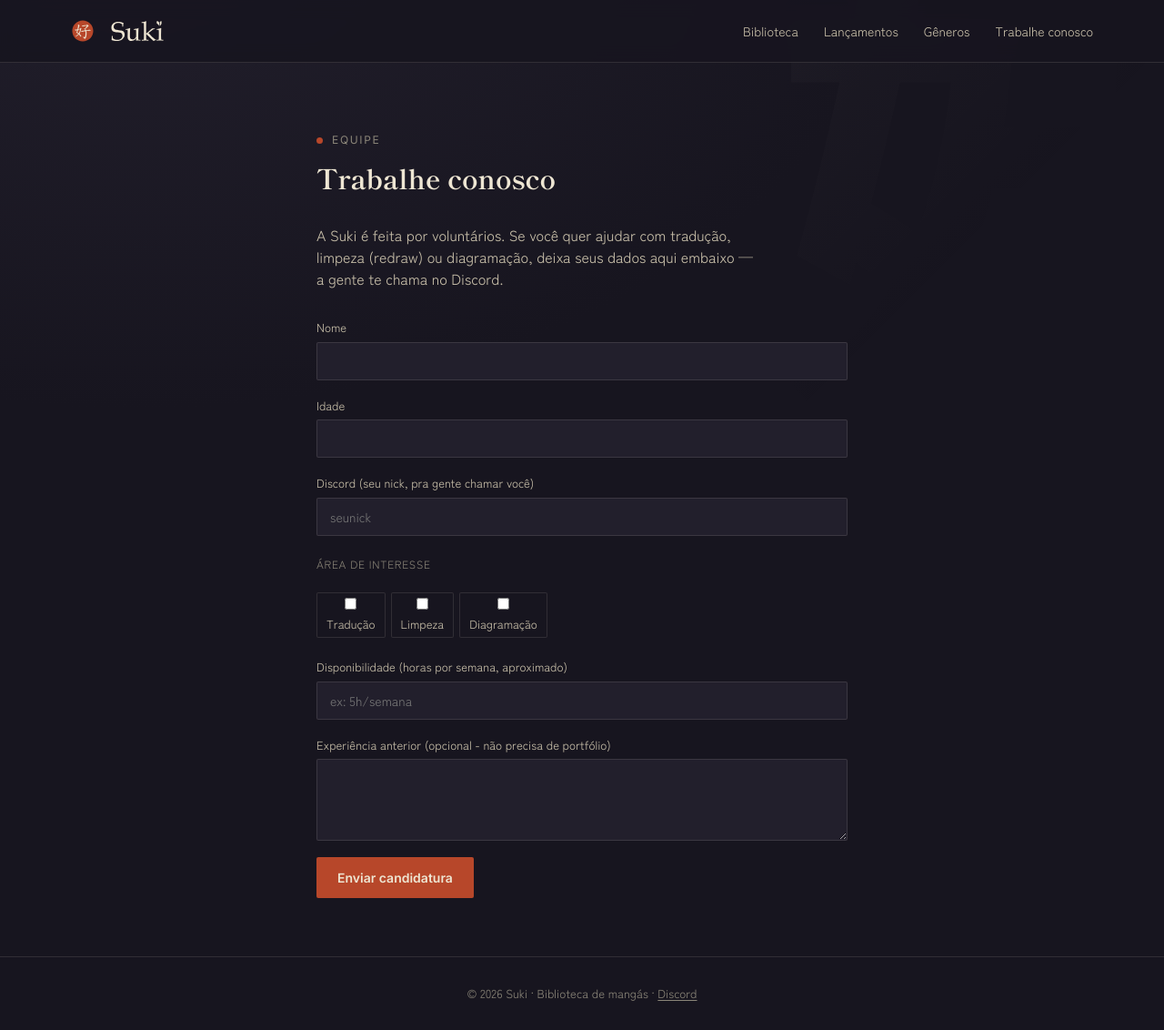
After one commit to AikoRYUUUUUUU/suki, a Flask app: page /trabalhe-conosco.html in a window 1280 px wide. The commit adds this page. Shown: the whole page at 91% size. Run offline with Flask 3, Linux system fonts and the light colour scheme; some libraries are stand-ins or nearby versions.

Commit message:
feat: formulário "Trabalhe conosco" com aviso por DM no Discord
Candidatura (nome, idade, nick do Discord, área de interesse,
disponibilidade, experiência opcional) vira uma DM pro admin via
dm_discord_user() - abre canal de DM com o usuário e manda o embed,
reaproveitando o mesmo discord_api() já usado pro resto do bot.
Protegido por honeypot (mesmo truque dos comentários) e rate limit de
3 envios/hora por IP. Link "Trabalhe conosco" no menu de todas as
páginas públicas.

```diff
--- a/app.py
+++ b/app.py
@@ -40,6 +40,9 @@ DISCORD_BOT_TOKEN = os.environ.get("DISCORD_BOT_TOKEN")
 DISCORD_GUILD_ID = os.environ.get("DISCORD_GUILD_ID")
 DISCORD_PUBLIC_KEY = os.environ.get("DISCORD_PUBLIC_KEY")
 DISCORD_ROLES_CHANNEL_ID = os.environ.get("DISCORD_ROLES_CHANNEL_ID")
+DISCORD_ADMIN_USER_ID = os.environ.get("DISCORD_ADMIN_USER_ID")
+
+VOLUNTEER_AREAS = ["Tradução", "Limpeza", "Diagramação"]
 
 SITE_DESCRIPTION = "Leia mangás e webtoons traduzidos em português, de graça e sem enrolação. Catálogo atualizado toda semana."
 
@@ -173,6 +176,17 @@ def delete_discord_role(role_id):
         print(f"[discord] exclusão de cargo falhou: {e}")
 
 
+def dm_discord_user(user_id, embed):
+    """Best-effort - abre (ou reaproveita) uma DM com o usuário e manda o embed."""
+    if not user_id or not DISCORD_BOT_TOKEN:
+        return
+    try:
+        channel = discord_api("POST", "/users/@me/channels", {"recipient_id": user_id})
+        discord_api("POST", f"/channels/{channel['id']}/messages", {"embeds": [embed]})
+    except Exception as e:
+        print(f"[discord] DM falhou: {e}")
+
+
 CSP = (
     "default-src 'self'; "
     "img-src 'self' https://*.r2.dev; "
@@ -256,6 +270,54 @@ def search_page():
         selected_tags=request.args.getlist("tags"),
         meta_description=meta_description,
         canonical_url=absolute_url(url_for("search_page")),
+        og_image=default_og_image(),
+    )
+
+
+@app.route("/trabalhe-conosco.html", methods=["GET", "POST"])
+@limiter.limit("3 per hour", methods=["POST"])
+def volunteer_form():
+    error = None
+    sent = request.args.get("sent") == "1"
+
+    if request.method == "POST":
+        if request.form.get("website"):  # honeypot - bot preenche, humano não vê o campo
+            return redirect(url_for("volunteer_form", sent=1))
+
+        name = (request.form.get("name") or "").strip()
+        age = (request.form.get("age") or "").strip()
+        discord_handle = (request.form.get("discord_handle") or "").strip()
+        areas = [a for a in request.form.getlist("areas") if a in VOLUNTEER_AREAS]
+        availability = (request.form.get("availability") or "").strip()
+        experience = (request.form.get("experience") or "").strip()
+
+        if not name or not discord_handle or not areas or not availability or not age.isdigit():
+            error = "Preenche nome, idade, Discord, pelo menos uma área e disponibilidade."
+        else:
+            fields = [
+                {"name": "Nome", "value": name, "inline": True},
+                {"name": "Idade", "value": age, "inline": True},
+                {"name": "Discord", "value": discord_handle, "inline": True},
+                {"name": "Área de interesse", "value": ", ".join(areas), "inline": False},
+                {"name": "Disponibilidade", "value": availability, "inline": False},
+            ]
+            if experience:
+                fields.append({"name": "Experiência", "value": truncate_words(experience, 500), "inline": False})
+            dm_discord_user(DISCORD_ADMIN_USER_ID, {
+                "title": "📋 Nova candidatura — Trabalhe conosco",
+                "color": 0xB7472A,
+                "fields": fields,
+                "footer": {"text": "Equipe Suki Mangás"},
+            })
+            return redirect(url_for("volunteer_form", sent=1))
+
+    return render_template(
+        "trabalhe_conosco.html",
+        areas=VOLUNTEER_AREAS,
+        error=error,
+        sent=sent,
+        meta_description="Quer ajudar com tradução, limpeza ou diagramação? Candidate-se pra fazer parte da equipe da Suki.",
+        canonical_url=absolute_url(url_for("volunteer_form")),
         og_image=default_og_image(),
     )
 
--- a/static/css/site.css
+++ b/static/css/site.css
@@ -1009,3 +1009,56 @@ body.reader-body {
   margin: 0 0 28px;
   max-width: 480px;
 }
+
+/* ---------- trabalhe conosco ---------- */
+.wrap-narrow { max-width: 640px; }
+.volunteer-intro {
+  color: var(--paper-dim);
+  max-width: 60ch;
+  margin-bottom: 32px;
+}
+.volunteer-form {
+  display: flex;
+  flex-direction: column;
+  gap: 18px;
+}
+.volunteer-form label {
+  display: flex;
+  flex-direction: column;
+  gap: 6px;
+  font-size: 13px;
+  color: var(--paper-dim);
+}
+.volunteer-form input[type="text"],
+.volunteer-form input[type="number"],
+.volunteer-form textarea {
+  background: var(--ink-soft);
+  border: 1px solid var(--line);
+  border-radius: var(--radius);
+  color: var(--paper);
+  font-family: var(--font-body);
+  font-size: 14px;
+  padding: 10px 14px;
+}
+.volunteer-form textarea { min-height: 90px; resize: vertical; }
+.volunteer-form input:focus,
+.volunteer-form textarea:focus { outline: 2px solid var(--gold); outline-offset: 1px; }
+.volunteer-form .tag-picker { margin: 4px 0; }
+.volunteer-form .btn { align-self: flex-start; }
+.volunteer-error {
+  color: var(--vermillion);
+  font-size: 13.5px;
+  margin: -6px 0 0;
+}
+.volunteer-sent {
+  border: 1px solid var(--line);
+  border-radius: var(--radius);
+  background: var(--ink-soft);
+  padding: 24px;
+  color: var(--paper);
+}
+@media (max-width: 760px) {
+  .volunteer-form input[type="text"],
+  .volunteer-form input[type="number"],
+  .volunteer-form textarea { font-size: 16px; }
+}
--- a/templates/busca.html
+++ b/templates/busca.html
@@ -45,6 +45,7 @@
       <a href="{{ url_for('search_page') }}">Biblioteca</a>
       <a href="/#lancamentos">Lançamentos</a>
       <a href="{{ url_for('search_page') }}#tag-filter">Gêneros</a>
+      <a href="{{ url_for('volunteer_form') }}">Trabalhe conosco</a>
     </nav>
     <button type="button" class="nav-toggle" id="nav-toggle" aria-label="Abrir menu" aria-expanded="false" aria-controls="nav-links">
       <span></span><span></span><span></span>
--- a/templates/index.html
+++ b/templates/index.html
@@ -45,6 +45,7 @@
       <a href="{{ url_for('search_page') }}">Biblioteca</a>
       <a href="/#lancamentos">Lançamentos</a>
       <a href="{{ url_for('search_page') }}#tag-filter">Gêneros</a>
+      <a href="{{ url_for('volunteer_form') }}">Trabalhe conosco</a>
     </nav>
     <button type="button" class="nav-toggle" id="nav-toggle" aria-label="Abrir menu" aria-expanded="false" aria-controls="nav-links">
       <span></span><span></span><span></span>
--- a/templates/manga.html
+++ b/templates/manga.html
@@ -35,6 +35,7 @@
       <a href="{{ url_for('search_page') }}">Biblioteca</a>
       <a href="{{ url_for('index') }}#lancamentos">Lançamentos</a>
       <a href="{{ url_for('search_page') }}#tag-filter">Gêneros</a>
+      <a href="{{ url_for('volunteer_form') }}">Trabalhe conosco</a>
     </nav>
     <button type="button" class="nav-toggle" id="nav-toggle" aria-label="Abrir menu" aria-expanded="false" aria-controls="nav-links">
       <span></span><span></span><span></span>
--- /dev/null
+++ b/templates/trabalhe_conosco.html
@@ -0,0 +1,111 @@
+<!DOCTYPE html>
+<html lang="pt-BR">
+<head>
+<meta charset="UTF-8">
+<meta name="viewport" content="width=device-width, initial-scale=1.0">
+<title>Trabalhe conosco — Suki</title>
+<meta name="description" content="{{ meta_description }}">
+<link rel="canonical" href="{{ canonical_url }}">
+<meta name="robots" content="noindex, follow">
+
+<meta property="og:type" content="website">
+<meta property="og:site_name" content="Suki">
+<meta property="og:title" content="Trabalhe conosco — Suki">
+<meta property="og:description" content="{{ meta_description }}">
+<meta property="og:url" content="{{ canonical_url }}">
+<meta property="og:image" content="{{ og_image }}">
+<meta name="twitter:card" content="summary_large_image">
+<meta name="twitter:title" content="Trabalhe conosco — Suki">
+<meta name="twitter:description" content="{{ meta_description }}">
+<meta name="twitter:image" content="{{ og_image }}">
+
+<link rel="icon" type="image/svg+xml" href="{{ url_for('static', filename='assets/logo.svg') }}">
+<link rel="stylesheet" href="{{ url_for('static', filename='css/site.css') }}">
+</head>
+<body>
+
+<header class="topbar">
+  <div class="wrap">
+    <a href="/" class="brand"><img class="stamp" src="{{ url_for('static', filename='assets/logo.svg') }}" alt=""><img class="wordmark" src="{{ url_for('static', filename='assets/wordmark.svg') }}" alt="Suki"></a>
+    <nav class="nav-links" id="nav-links">
+      <a href="{{ url_for('search_page') }}">Biblioteca</a>
+      <a href="/#lancamentos">Lançamentos</a>
+      <a href="{{ url_for('search_page') }}#tag-filter">Gêneros</a>
+      <a href="{{ url_for('volunteer_form') }}">Trabalhe conosco</a>
+    </nav>
+    <button type="button" class="nav-toggle" id="nav-toggle" aria-label="Abrir menu" aria-expanded="false" aria-controls="nav-links">
+      <span></span><span></span><span></span>
+    </button>
+  </div>
+</header>
+
+<section class="shelf">
+  <div class="wrap wrap-narrow">
+    <p class="eyebrow">Equipe</p>
+    <h1 class="section-title">Trabalhe conosco</h1>
+    <p class="volunteer-intro">
+      A Suki é feita por voluntários. Se você quer ajudar com tradução, limpeza (redraw) ou
+      diagramação, deixa seus dados aqui embaixo — a gente te chama no Discord.
+    </p>
+
+    {% if sent %}
+      <div class="volunteer-sent">
+        <p>✅ Candidatura enviada! Fica de olho no Discord — a gente chama por lá.</p>
+      </div>
+    {% else %}
+      <form class="volunteer-form" method="post">
+        <input type="hidden" name="csrf_token" value="{{ csrf_token() }}">
+        <input type="text" name="website" class="hp-field" tabindex="-1" autocomplete="off" aria-hidden="true">
+
+        {% if error %}<p class="volunteer-error">{{ error }}</p>{% endif %}
+
+        <label>
+          <span>Nome</span>
+          <input type="text" name="name" maxlength="80" required>
+        </label>
+
+        <label>
+          <span>Idade</span>
+          <input type="number" name="age" min="10" max="100" required>
+        </label>
+
+        <label>
+          <span>Discord (seu nick, pra gente chamar você)</span>
+          <input type="text" name="discord_handle" maxlength="60" placeholder="seunick" required>
+        </label>
+
+        <div class="tag-picker">
+          <p class="tag-group-title">Área de interesse</p>
+          <div class="tag-options">
+            {% for a in areas %}
+              <label class="tag-chip">
+                <input type="checkbox" name="areas" value="{{ a }}">
+                {{ a }}
+              </label>
+            {% endfor %}
+          </div>
+        </div>
+
+        <label>
+          <span>Disponibilidade (horas por semana, aproximado)</span>
+          <input type="text" name="availability" maxlength="60" placeholder="ex: 5h/semana" required>
+        </label>
+
+        <label>
+          <span>Experiência anterior (opcional - não precisa de portfólio)</span>
+          <textarea name="experience" maxlength="1000"></textarea>
+        </label>
+
+        <button type="submit" class="btn btn-primary">Enviar candidatura</button>
+      </form>
+    {% endif %}
+  </div>
+</section>
+
+<footer class="site-footer">
+  <div class="wrap">© 2026 Suki · Biblioteca de mangás · <a href="https://discord.gg/UUVfCsTDkV" target="_blank" rel="noopener">Discord</a></div>
+</footer>
+
+<script src="{{ url_for('static', filename='js/nav.js') }}"></script>
+</body>
+</html>
```
